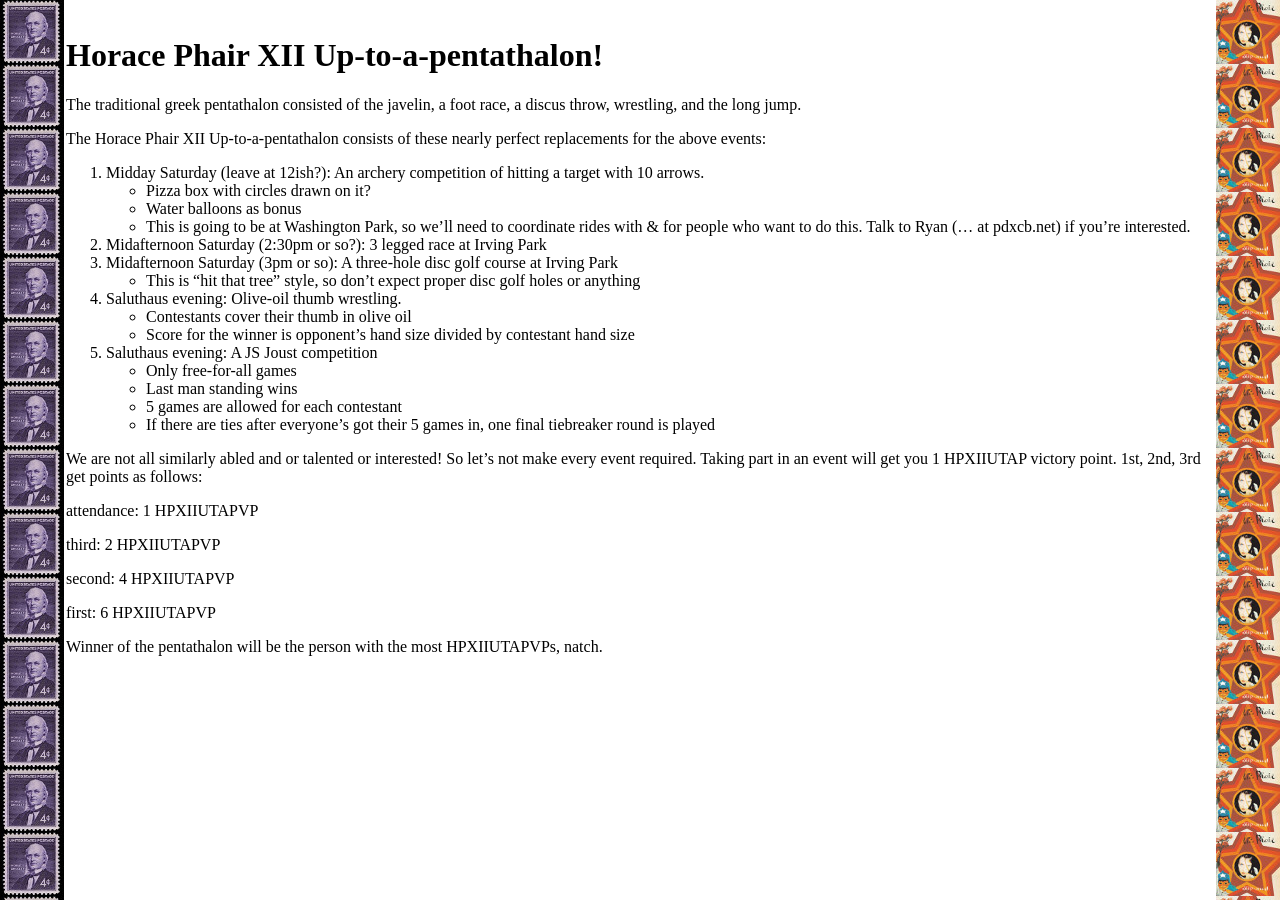
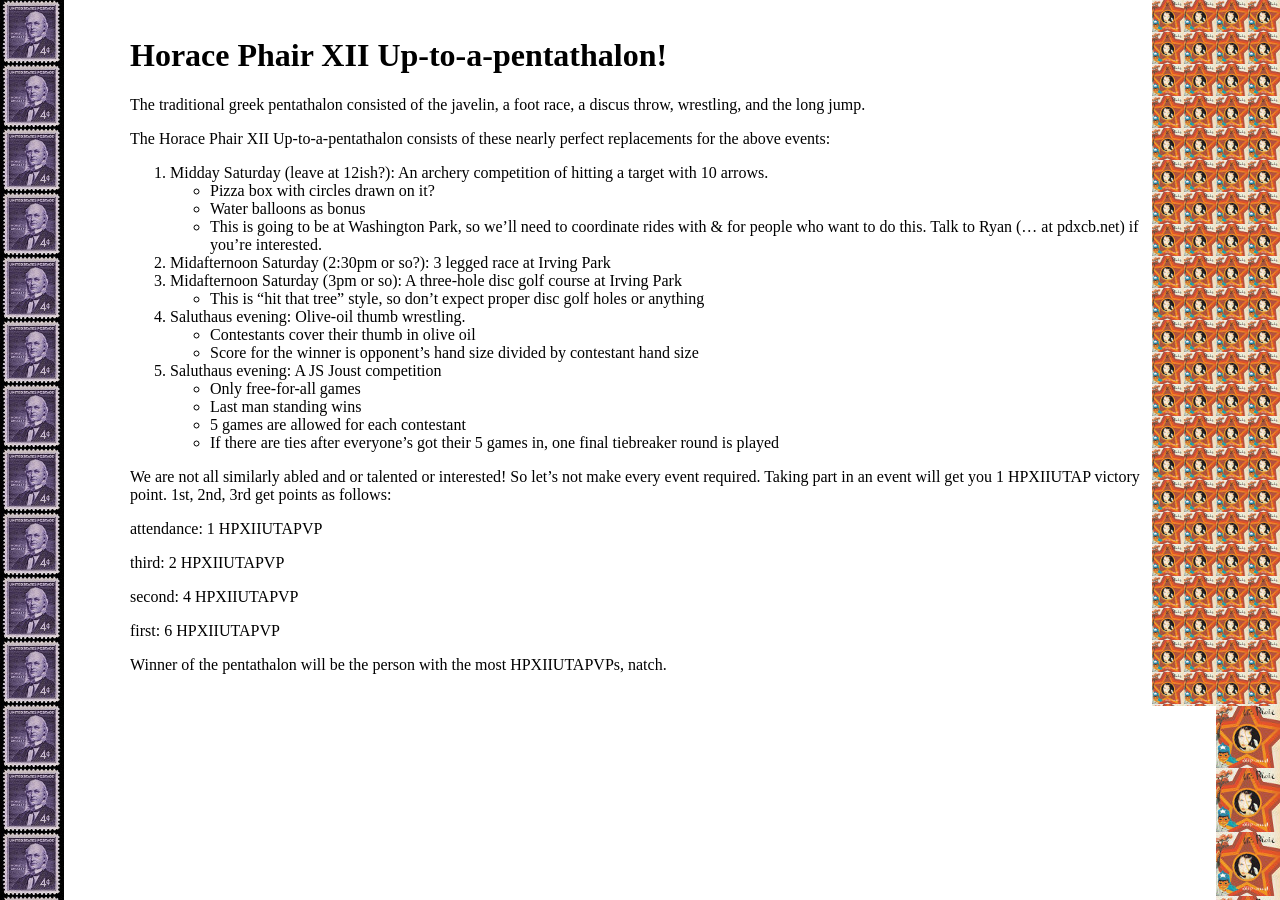
Before and after one commit to horacephair/horacephair.github.io, a Jekyll site: the page built from pentathalon.md, in a window 1280 px wide. Built offline with Jekyll 4.4.1, drawn with Linux system fonts in a browser that asks for light colours; our own code applies the rules of GitHub Pages for plain Markdown files; Markdown is read by kramdown in place of the engine named in the settings.

Commit message:
trying out an idea for the border

```diff
--- a/_layouts/default.html
+++ b/_layouts/default.html
@@ -34,11 +34,11 @@
       #rightbg2 {
         width: 100%;
         background-repeat: repeat-y;
-        background-image: url("images/Liz-Phair-Whip-Smart.tiny.jpg");
+        background-image: url("images/Liz-Phair-Whip-Smart.teeny.repeats.jpg");
         background-position: top right;
       }
       #content {
-        padding: 12pt 66px;
+        padding: 12pt 130px;
       }
     </style>
   </head>
```
Also changed, not shown: images/Liz-Phair-Whip-Smart.teeny.repeats.jpg (added).
